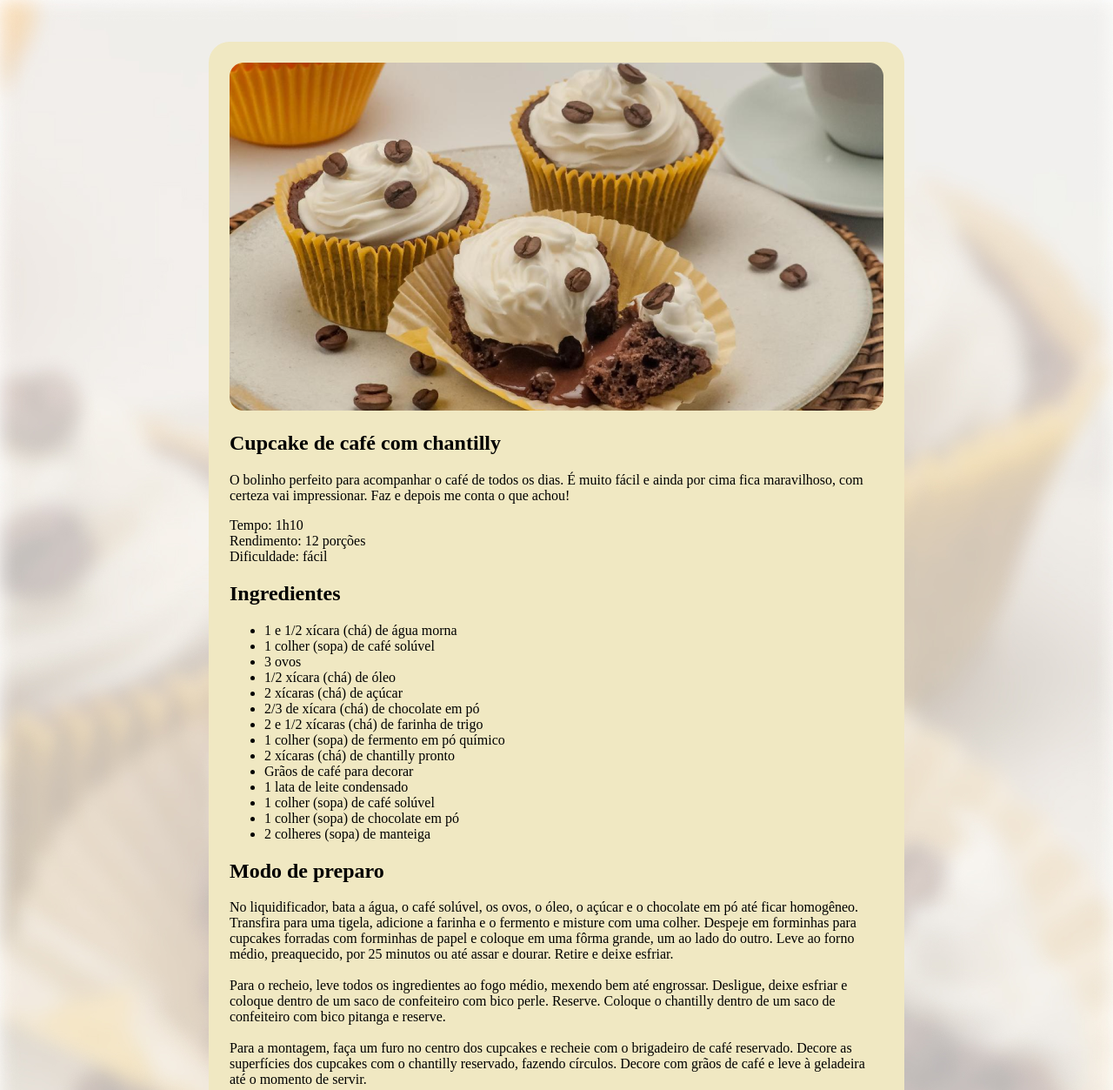
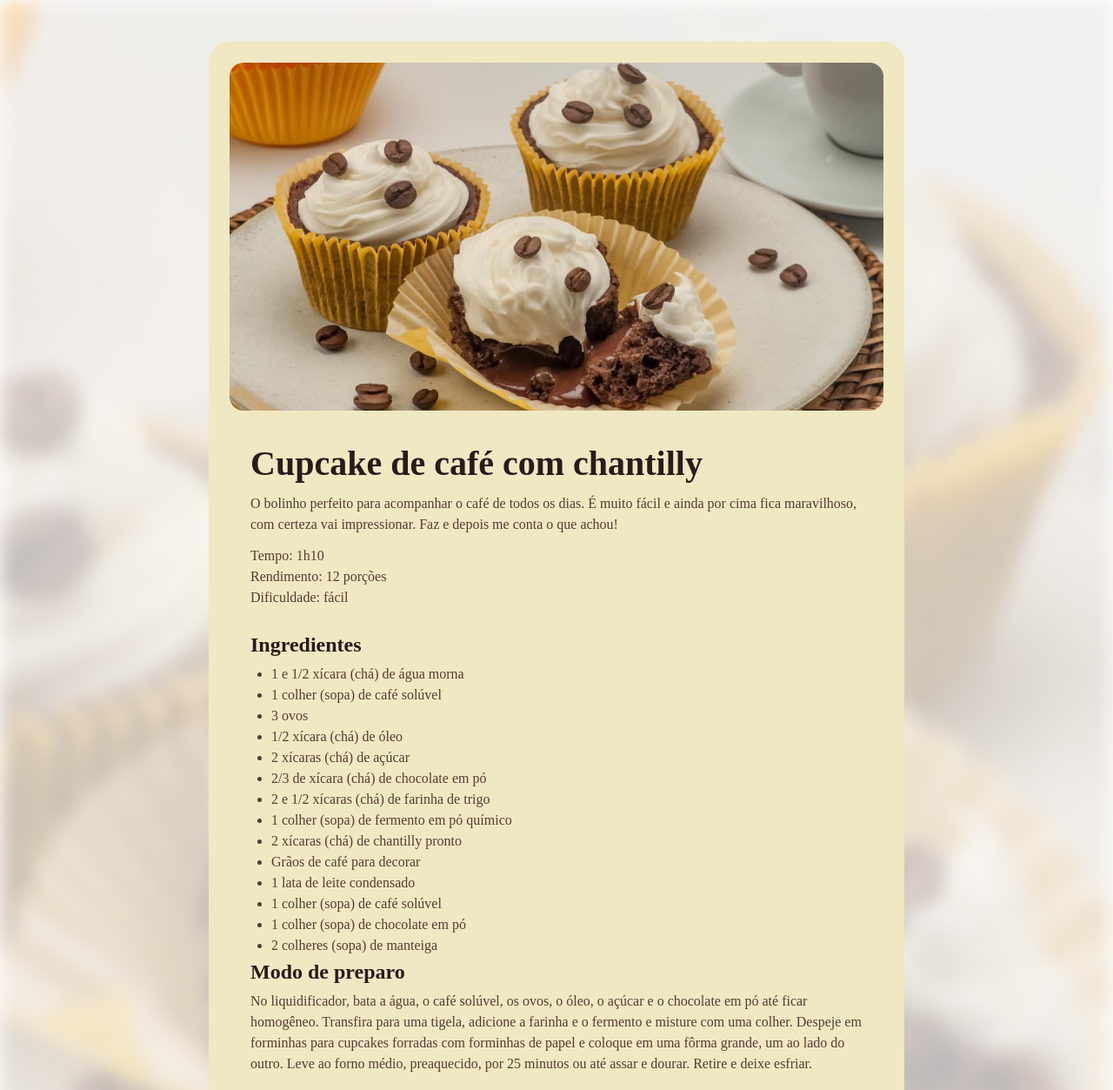
Before and after one commit to StephCruz97/Projeto-PaginadeReceita, a plain HTML site: page index.html in a window 1280 px wide. Shown: the top 1253 px of the page at 87% size. Drawn offline with Linux system fonts and the light colour scheme; a web font is replaced by a local one.

Commit message:
Margin and Padding Custom

```diff
--- a/style.css
+++ b/style.css
@@ -1,3 +1,16 @@
+* {
+    margin:0;
+    padding: 0;
+}
+
+
+
+:root {
+    font-family: "Alice",serif;
+    line-height: 150%;
+    color: #573A37;
+}
+
 body {
 background-image: url(assets/bg-image.jpg);
 background-size: cover;
@@ -11,3 +24,38 @@ background-size: cover;
    border-radius: 24px;
    margin: 48px auto;
 }
+
+
+main {
+    padding: 24px;
+}
+
+section + section {
+    margin-top: 24px;
+}
+
+
+#about p + p {
+margin-top: 12px;
+}
+
+h1 {
+    line-height: 140%;
+    font-size: 40px;
+
+}
+
+h2 {
+    font-size: 24px;
+
+}
+
+h1, h2 {
+    color: #291B1A;
+    margin-bottom: 4px;
+    line-height: 150%;
+}
+
+ul {
+    padding-left: 24px;
+}
```
